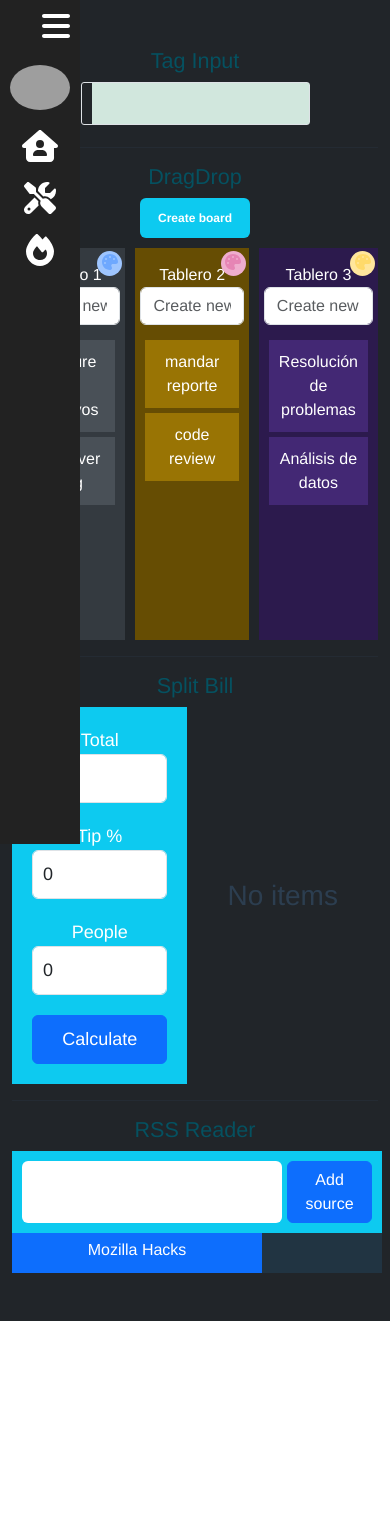
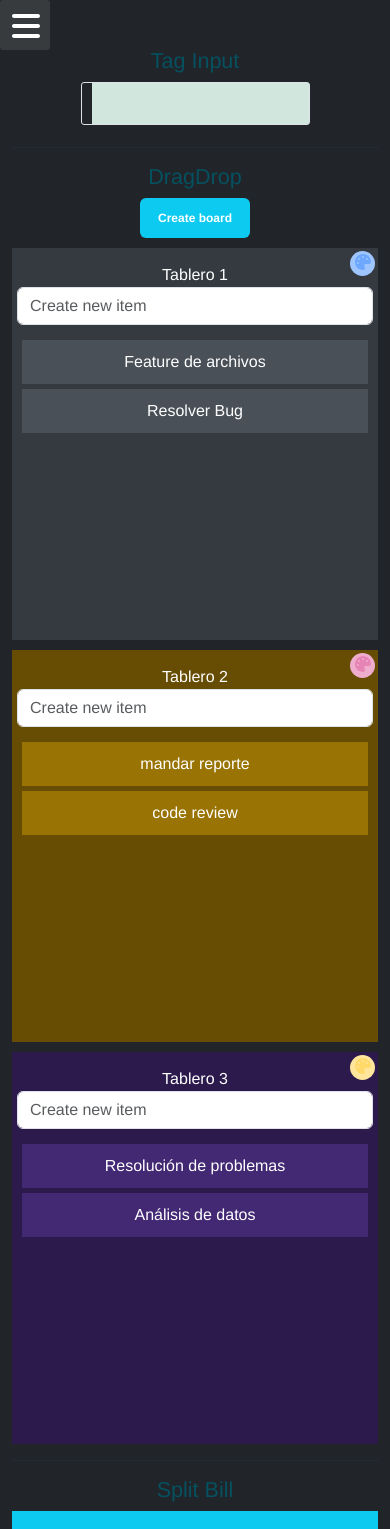
Before and after one commit to jcarlosMariscal/proyectos-vue, a Vue app: page / in a window 390 px wide. Shown: the top 1529 px of the page. Before the commit the page ends 1321 px from the top, so only its background shows below. Built offline with nearby package versions, Linux system fonts and the light colour scheme; grey boxes are pictures that could not be loaded.

Commit message:
Ajustes para la vista móvil de los proyectos

```diff
--- a/src/components/DragDrop.vue
+++ b/src/components/DragDrop.vue
@@ -283,6 +283,8 @@ nav ul li a {
 .boards {
   display: flex;
   gap: 10px;
+  flex-wrap: wrap;
+  justify-content: center;
 }
 .board {
   background: #efefef;
@@ -365,4 +367,15 @@ nav ul li a {
 .bg-one .items::-webkit-scrollbar-thumb {
   background-color: #031633;
 }
+
+@media screen and (max-width: 1000px) {
+  .board {
+    width: 300px;
+  }
+}
+@media screen and (max-width: 770px) {
+  .board {
+    width: 400px;
+  }
+}
 </style>
--- a/src/components/MenuView.vue
+++ b/src/components/MenuView.vue
@@ -86,4 +86,16 @@ const collapsed = ref(true);
   padding: 0;
   margin: 0;
 }
+@media screen and (max-width: 900px) {
+  .collapsed {
+    height: 50px;
+    width: 50px;
+    background: rgba(255, 255, 255, 0.1);
+    border-radius: 3px;
+    overflow: hidden;
+  }
+  .expanded {
+    width: 100%;
+  }
+}
 </style>
--- a/src/components/RSSReader.vue
+++ b/src/components/RSSReader.vue
@@ -23,4 +23,16 @@ import RSSReaderSidebar from "./RSSReaderSidebar.vue";
     "sidebar main";
   /* height: 100vh; */
 }
+@media screen and (max-width: 650px) {
+  .main-container {
+    /* display: grid;
+  grid-template-columns: 250px 1fr;
+  grid-template-rows: auto 1fr; */
+    grid-template-areas:
+      "header header"
+      "sidebar sidebar"
+      "main main" !important;
+    /* height: 100vh; */
+  }
+}
 </style>
--- a/src/components/RSSReaderHeader.vue
+++ b/src/components/RSSReaderHeader.vue
@@ -23,12 +23,12 @@ const handleSubmit = () => {
 
 <style scoped>
 .header {
-  background: black;
   grid-area: header;
   justify-self: stretch;
   display: flex;
   justify-content: center;
   padding: 10px;
+  width: 100%;
 }
 form {
   width: 100%;
@@ -41,4 +41,16 @@ form {
   width: 350px;
   padding: 10px;
 }
+@media screen and (max-width: 650px) {
+  .form {
+    display: flex;
+    flex-direction: column;
+    align-items: center;
+    justify-content: center;
+    gap: 1rem;
+  }
+  .input {
+    width: 80%;
+  }
+}
 </style>
--- a/src/components/RSSReaderPosts.vue
+++ b/src/components/RSSReaderPosts.vue
@@ -19,8 +19,14 @@ const store = useFeedStore();
   background-color: #213442;
   color: white;
   grid-column-start: 2;
-  grid-column-end: 30;
+  grid-column-end: 3;
   padding: 20px 80px 20px 40px;
+}
+@media screen and (max-width: 650px) {
+  .main {
+    grid-column-start: 1;
+    grid-column-end: 3;
+  }
 }
 summary {
   padding: 5px;
--- a/src/components/RSSReaderSidebar.vue
+++ b/src/components/RSSReaderSidebar.vue
@@ -22,6 +22,12 @@ const handleClick = (source) => {
   grid-column-end: 2;
   /* background-color: #1e4b68; */
 }
+@media screen and (max-width: 650px) {
+  .sidebar {
+    grid-column-start: 1;
+    grid-column-end: 3;
+  }
+}
 .sidebar a {
   color: white;
   display: block;
--- a/src/components/SplitBillForm.vue
+++ b/src/components/SplitBillForm.vue
@@ -62,4 +62,37 @@ form input {
   box-sizing: border-box;
   font-size: 18px;
 }
+@media screen and (max-width: 650px) {
+  form {
+    width: 100%;
+  }
+  .form-container {
+    /* display: flex; */
+    flex-direction: row;
+    flex-wrap: wrap;
+    align-items: center;
+    justify-content: center;
+  }
+  .form-container div {
+    /* display: flex; */
+    width: 45%;
+  }
+}
+@media screen and (max-width: 460px) {
+  form {
+    width: 100%;
+  }
+  .form-container {
+    /* display: flex; */
+    flex-direction: column;
+  }
+  .form-container div {
+    display: flex;
+    gap: 5px;
+    width: 100%;
+  }
+  .form-container div label {
+    width: 25%;
+  }
+}
 </style>
--- a/src/components/SplitBillView.vue
+++ b/src/components/SplitBillView.vue
@@ -17,4 +17,9 @@ import SplitBillPeople from "./SplitBillPeople.vue";
 .content {
   display: flex;
 }
+@media screen and (max-width: 650px) {
+  .content {
+    flex-direction: column;
+  }
+}
 </style>
```
Also changed, not shown: 1 other file (tests, documents, lock files or other folders).
